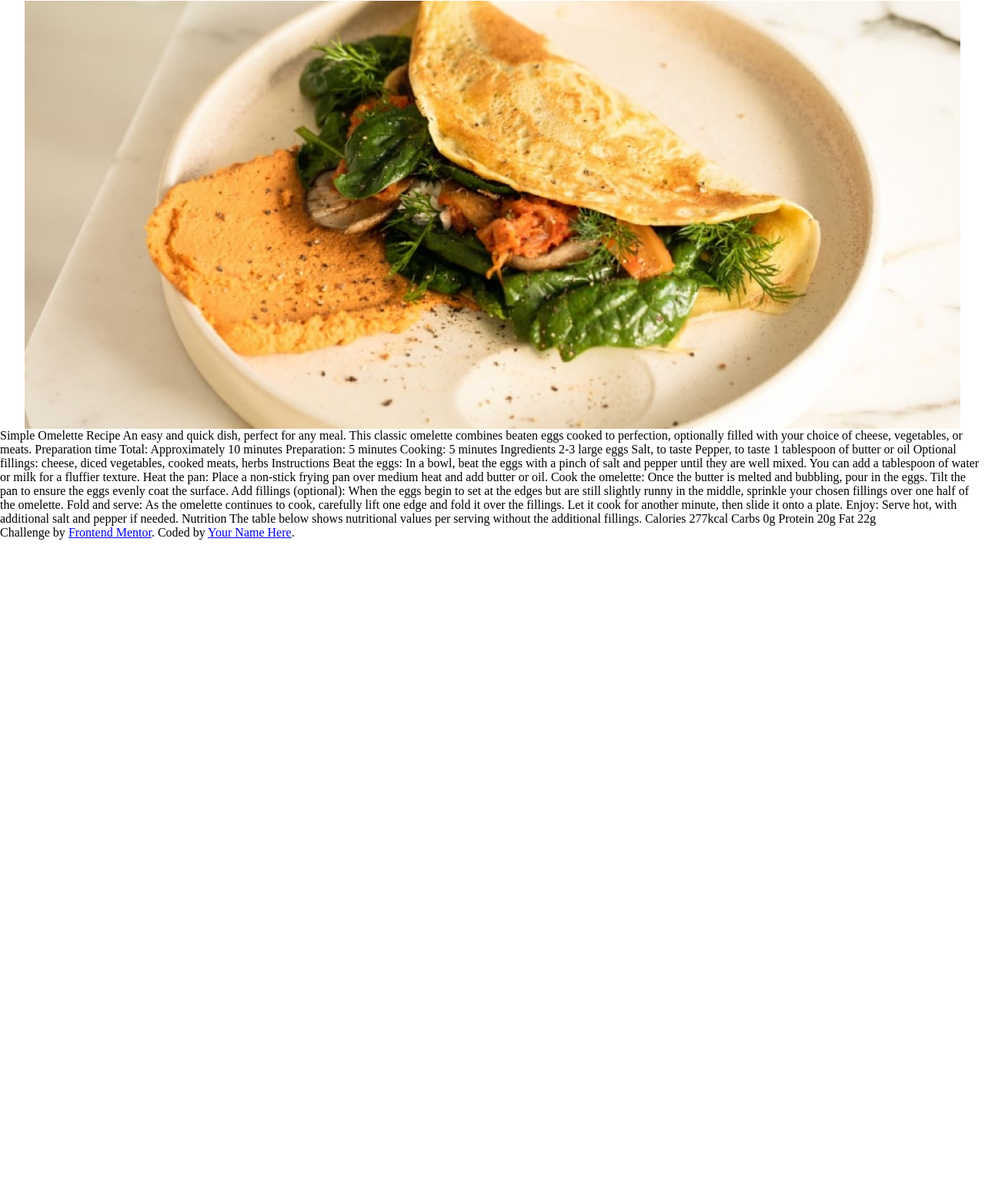
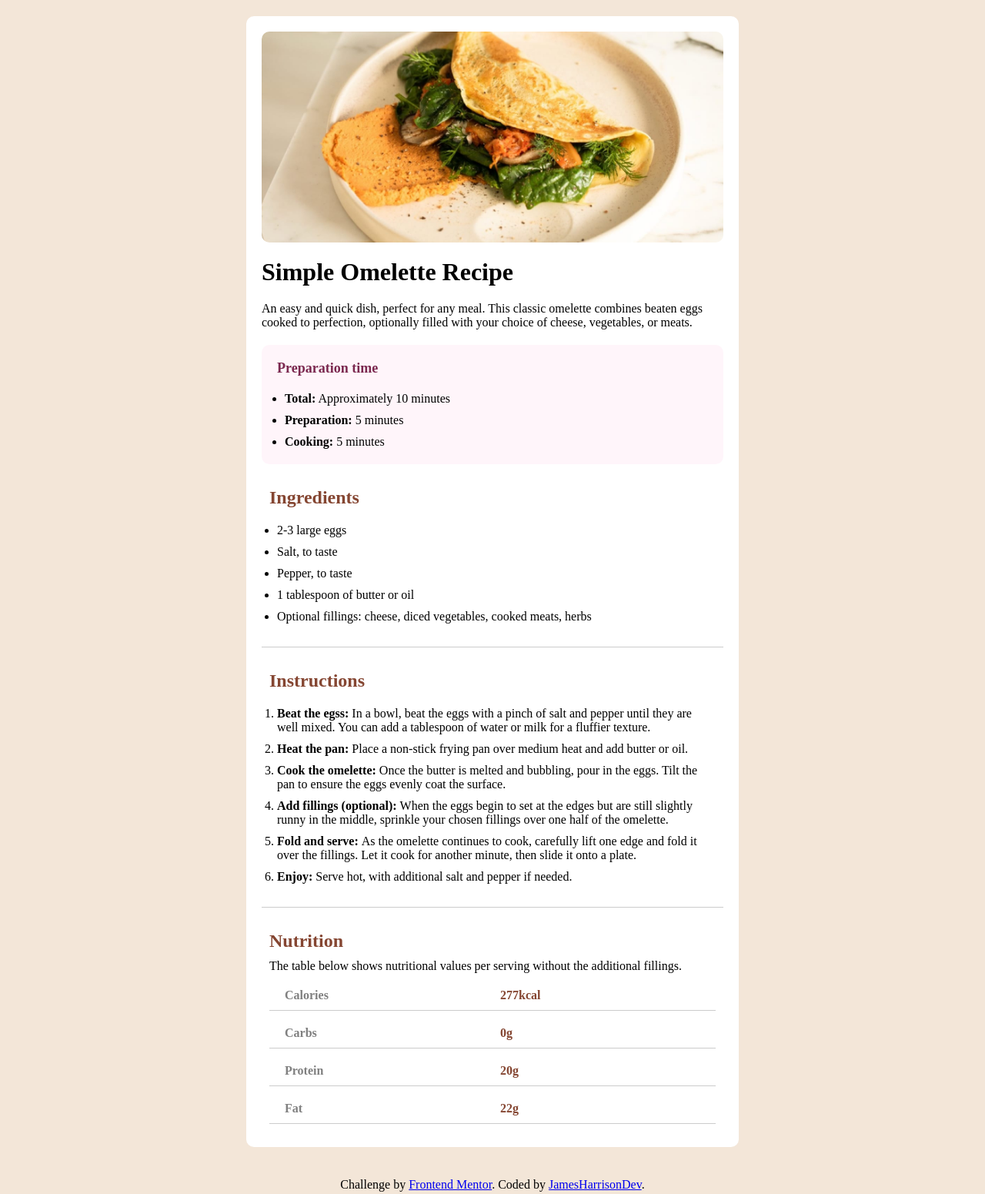
Before and after one commit to JamesHarrisonDev/Recipe-Page, a plain HTML site: page index.html in a window 1280 px wide. Shown: the part 19-1570 px from the top of the page at 77% size. Before the commit the page ends 800 px from the top, so only its background shows below. Drawn offline with Linux system fonts and the light colour scheme.

Commit message:
Complete recipe page

```diff
--- a/index.css
+++ b/index.css
@@ -1,14 +1,158 @@
+/* FONTS */
+
+.young-serif-regular {
+  font-family: "Young Serif", serif;
+  font-weight: 400;
+  font-style: normal;
+}
+
+.outfit-regular {
+  font-family: "Outfit", serif;
+  font-optical-sizing: auto;
+  font-weight: 400;
+  font-style: normal;
+}
+
+/* STYLES */
+
 * {
   margin: 0;
   padding: 0;
 }
 
-.food-image-container {
+body {
+  background-color: hsl(30, 54%, 90%);
   display: flex;
+  flex-direction: column;
   justify-content: center;
+  align-items: center;
+  margin-bottom: 20px;
+}
+
+p {
+  font-size: 16px;
+}
+
+li {
+  margin-top: 10px;
+}
+
+hr {
+  border: none;
+  height: 1px;
+  background-color: rgba(0, 0, 0, 0.2);
+}
+
+.recipe-container {
+  background-color: white;
+  border-radius: 10px;
+  display: flex;
+  flex-direction: column;
+  justify-content: center;
+  margin: 40px;
+  padding: 20px;
+  row-gap: 20px;
+  max-width: 600px;
 }
 
 img {
-  max-width: 95%;
-  padding-top: 20px;
+  max-width: 100%;
+  border-radius: 10px;
 }
+
+.meal-title {
+  font-weight: 800;
+}
+
+.preparation-time-container {
+  background-color: hsl(330, 100%, 98%);
+  display: flex;
+  flex-direction: column;
+  padding: 20px;
+  border-radius: 10px;
+
+  p {
+    color: hsl(332, 51%, 32%);
+    font-size: 18px;
+    font-weight: 600;
+    margin-bottom: 10px;
+  }
+
+  ul {
+    margin-left: 10px;
+  }
+}
+
+.ingredients-container {
+  display: flex;
+  flex-direction: column;
+  padding: 10px;
+
+  p {
+    color: hsl(14, 45%, 36%);
+    font-size: 24px;
+    font-weight: 600;
+    margin-bottom: 10px;
+  }
+
+  ul {
+    margin-left: 10px;
+  }
+}
+
+.instructions-container {
+  display: flex;
+  flex-direction: column;
+  padding: 10px;
+
+  p {
+    color: hsl(14, 45%, 36%);
+    font-size: 24px;
+    font-weight: 600;
+    margin-bottom: 10px;
+  }
+
+  ol {
+    margin-left: 10px;
+  }
+}
+
+.nutrition-container {
+  display: flex;
+  flex-direction: column;
+  padding: 10px;
+
+  p {
+    color: hsl(14, 45%, 36%);
+    font-size: 24px;
+    font-weight: 600;
+    margin-bottom: 10px;
+  }
+
+  .nutrition-item-container {
+    margin-top: 20px;
+    display: flex;
+    padding-left: 20px;
+
+    .nutrient-label {
+      color: grey;
+      font-size: 16px;
+      flex: 1;
+    }
+
+    .nutrient-amount {
+      flex: 1;
+      font-size: 16px;
+    }
+  }
+}
+
+@media (max-width:450px) {
+  body {
+    background-color: white;
+  }
+
+  .recipe-container {
+    margin: 0;
+  }
+}
--- a/index.html
+++ b/index.html
@@ -11,69 +11,96 @@
   <link rel="stylesheet" href="index.css" type="text/css">
 </head>
 <body>
-  <div>
-    <div class="food-image-container">
-      <img src="assets/images/image-omelette.jpeg" alt="Omlette">
+  <div class = "recipe-container">
+    <img src="assets/images/image-omelette.jpeg" alt="Omlette">
+
+    <h1 class="meal-title young-serif-regular">Simple Omelette Recipe</h1>
+
+    <p class="outfit-regular">
+      An easy and quick dish, perfect for any meal. This classic omelette combines beaten eggs cooked to perfection, optionally filled with your choice of cheese, vegetables, or meats.
+    </p>
+
+    <div class="preparation-time-container">
+      <p class="outfit-regular">Preparation time</p>
+
+      <ul>
+        <li><strong>Total:</strong> Approximately 10 minutes</li>
+        <li><strong>Preparation:</strong> 5 minutes</li>
+        <li><strong>Cooking:</strong> 5 minutes</li>
+      </ul>
     </div>
 
+    <div class="ingredients-container">
+      <p class="outfit-regular">Ingredients</p>
 
-    Simple Omelette Recipe
+      <ul>
+        <li><span>2-3 large eggs</span></li>
+        <li><span>Salt, to taste</span></li>
+        <li><span>Pepper, to taste</span></li>
+        <li><span>1 tablespoon of butter or oil</span></li>
+        <li><span>Optional fillings: cheese, diced vegetables, cooked meats, herbs</span></li>
+      </ul>
+    </div>
 
-    An easy and quick dish, perfect for any meal. This classic omelette combines beaten eggs cooked
-    to perfection, optionally filled with your choice of cheese, vegetables, or meats.
+    <hr>
 
-    Preparation time
+    <div class="instructions-container">
+      <p class="outfit-regular">Instructions</p>
 
-    Total: Approximately 10 minutes
-    Preparation: 5 minutes
-    Cooking: 5 minutes
+      <ol>
+        <li><strong>Beat the egss:</strong> In a bowl, beat the eggs with a pinch of salt and pepper until they are well mixed.
+          You can add a tablespoon of water or milk for a fluffier texture.</li>
+        <li><strong>Heat the pan:</strong> Place a non-stick frying pan over medium heat and add butter or oil.</li>
+        <li><strong>Cook the omelette: </strong> Once the butter is melted and bubbling, pour in the eggs. Tilt the pan to ensure
+          the eggs evenly coat the surface.</li>
+        <li><strong>Add fillings (optional): </strong> When the eggs begin to set at the edges but are still slightly runny in the
+          middle, sprinkle your chosen fillings over one half of the omelette.</li>
+        <li><strong>Fold and serve: </strong> As the omelette continues to cook, carefully lift one edge and fold it over the
+          fillings. Let it cook for another minute, then slide it onto a plate.</li>
+        <li><strong>Enjoy: </strong> Serve hot, with additional salt and pepper if needed.</li>
+      </ol>
+    </div>
 
-    Ingredients
+    <hr>
 
-    2-3 large eggs
-    Salt, to taste
-    Pepper, to taste
-    1 tablespoon of butter or oil
-    Optional fillings: cheese, diced vegetables, cooked meats, herbs
+    <div class="nutrition-container">
+      <p class="outfit-regular">Nutrition</p>
 
-    Instructions
+      The table below shows nutritional values per serving without the additional fillings.
 
-    Beat the eggs: In a bowl, beat the eggs with a pinch of salt and pepper until they are well mixed.
-    You can add a tablespoon of water or milk for a fluffier texture.
+      <div class="nutrition-item-container">
+        <p class="nutrient-label">Calories</p>
+        <p class="nutrient-amount">277kcal</p>
+      </div>
 
-    Heat the pan: Place a non-stick frying pan over medium heat and add butter or oil.
+      <hr>
 
-    Cook the omelette: Once the butter is melted and bubbling, pour in the eggs. Tilt the pan to ensure
-    the eggs evenly coat the surface.
+      <div class="nutrition-item-container">
+        <p class="nutrient-label">Carbs</p>
+        <p class="nutrient-amount">0g</p>
+      </div>
 
-    Add fillings (optional): When the eggs begin to set at the edges but are still slightly runny in the
-    middle, sprinkle your chosen fillings over one half of the omelette.
+      <hr>
 
-    Fold and serve: As the omelette continues to cook, carefully lift one edge and fold it over the
-    fillings. Let it cook for another minute, then slide it onto a plate.
+      <div class="nutrition-item-container">
+        <p class="nutrient-label">Protein</p>
+        <p class="nutrient-amount">20g</p>
+      </div>
 
-    Enjoy: Serve hot, with additional salt and pepper if needed.
+      <hr>
 
-    Nutrition
+      <div class="nutrition-item-container">
+        <p class="nutrient-label">Fat</p>
+        <p class="nutrient-amount">22g</p>
+      </div>
 
-    The table below shows nutritional values per serving without the additional fillings.
+      <hr>
+    </div>
+  </div>
 
-    Calories
-    277kcal
-
-    Carbs
-    0g
-
-    Protein
-    20g
-
-    Fat
-    22g
-
-    <div class="attribution">
-      Challenge by <a href="https://www.frontendmentor.io?ref=challenge" target="_blank">Frontend Mentor</a>.
-      Coded by <a href="#">Your Name Here</a>.
-    </div>
+  <div class="attribution">
+    Challenge by <a href="https://www.frontendmentor.io?ref=challenge" target="_blank">Frontend Mentor</a>.
+    Coded by <a href="https://github.com/JamesHarrisonDev" target="_blank">JamesHarrisonDev</a>.
   </div>
 </body>
 </html>
```
Also changed, not shown: 2 other files.
